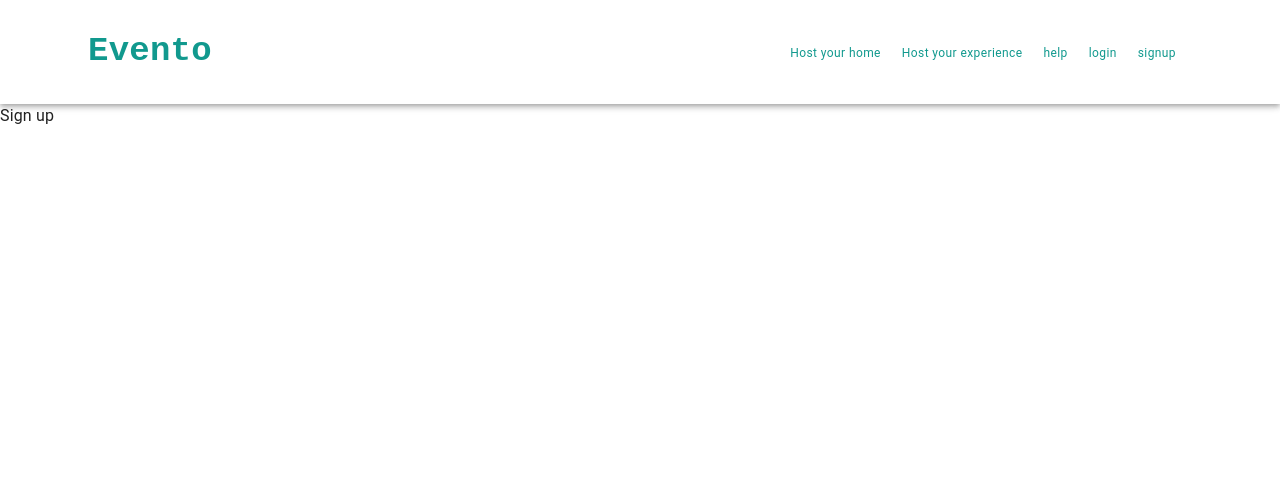
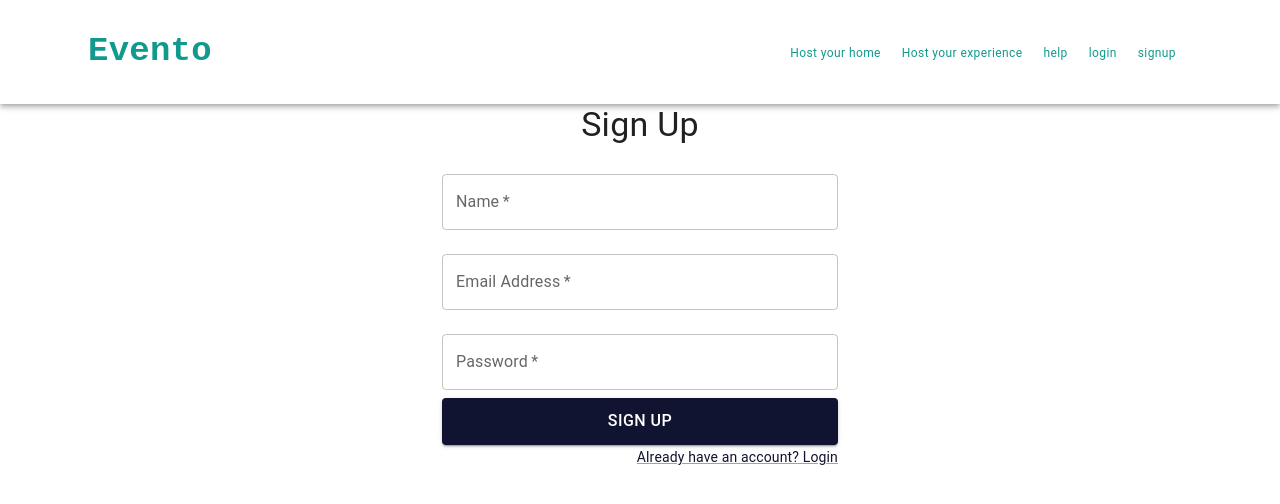
Before and after one commit to Anikroy7/evento-app, a React (Vite) app: page /signup in a window 1280 px wide. Shown: the top 504 px of the page. Built offline with nearby package versions, Linux system fonts and the light colour scheme.

Commit message:
signup and login page implement

```diff
--- a/src/Components/Navbar/Navbar.jsx
+++ b/src/Components/Navbar/Navbar.jsx
@@ -140,7 +140,7 @@ function Navbar() {
 
                     <Box sx={{ display: { xs: 'none', md: 'flex', } }}>
                         {pages.map(({ name, to }) => (
-                            <MuiLink component={ReactRouterLink} sx={{
+                            <MuiLink key={name} component={ReactRouterLink} sx={{
                                 marginLeft: '5px', color: '#11998e', display: 'block', marginRight: 2, fontWeight: "500",
                                 textDecoration: 'none',
                                 '&:hover': {
--- /dev/null
+++ b/src/hooks/useFrormData.js
@@ -0,0 +1,17 @@
+import { useState } from "react";
+
+const useFormData = () => {
+    const [formState, setFormState] = useState({})
+
+    //update form state
+    const updateFormState = (e) => {
+        e.preventDefault();
+        setFormState({
+            ...formState,
+            [e.target.name]: e.target.value
+        })
+    }
+    return { formState, updateFormState }
+}
+
+export default useFormData;
--- a/src/pages/auth/Login.jsx
+++ b/src/pages/auth/Login.jsx
@@ -1,11 +1,69 @@
-import React from 'react';
+import { Link as RouterLink } from 'react-router-dom';
+import {
+    TextField,
+    Button,
+    Container,
+    Typography,
+    Link as MuiLink
+} from '@mui/material';
+import useFormData from '../../hooks/useFrormData';
 
 const Login = () => {
+
+    const { formState, updateFormState } = useFormData();
+
+
+    // handle submit
+    const handleSubmit = (e) => {
+        e.preventDefault()
+        console.log(formState);
+    }
     return (
-        <div>
-            Login
-        </div>
+        <Container maxWidth="xs">
+            <Typography variant="h4" align="center" gutterBottom>
+                Login
+            </Typography>
+            <form onSubmit={handleSubmit}>
+                <TextField
+                    label="Email Address"
+                    variant="outlined"
+                    margin="normal"
+                    fullWidth
+                    onChange={updateFormState}
+                    required
+                    name='email'
+                />
+                <TextField
+                    label="Password"
+                    variant="outlined"
+                    margin="normal"
+                    fullWidth
+                    type="password"
+                    onChange={updateFormState}
+                    required
+                    name='password'
+                />
+                <Button
+                    type="submit"
+                    variant="contained"
+                    color="primary"
+                    fullWidth
+                >
+                    Login
+                </Button>
+            </form>
+            <Typography align="center" mt={2}>
+                <MuiLink href="#" variant="body2">
+                    Forgot Password?
+                </MuiLink>
+            </Typography>
+            <Typography align="center" mt={2}>
+                <MuiLink to="/signup" component={RouterLink} variant="body2">
+                    Don't have an account? Sign up
+                </MuiLink>
+            </Typography>
+        </Container>
     );
-};
+}
 
 export default Login;
--- a/src/pages/auth/Signup.jsx
+++ b/src/pages/auth/Signup.jsx
@@ -1,11 +1,75 @@
-import React from 'react';
+import { Link as RouterLink } from 'react-router-dom';
+import {
+    TextField,
+    Button,
+    Container,
+    Typography,
+    Link as MuiLink,
+    Grid
+} from '@mui/material';
+import useFormData from '../../hooks/useFrormData';
 
-const Signup = () => {
+const SignUp = () => {
+    const { formState, updateFormState } = useFormData();
+
+
+    // handle submit
+    const handleSubmit = (e) => {
+        e.preventDefault()
+        console.log(formState);
+    }
     return (
-        <div>
-            Sign up
-        </div>
+        <Container maxWidth="xs">
+            <Typography variant="h4" align="center" gutterBottom>
+                Sign Up
+            </Typography>
+            <form onSubmit={handleSubmit}>
+                <TextField
+                    label="Name"
+                    variant="outlined"
+                    margin="normal"
+                    fullWidth
+                    required
+                    onChange={updateFormState}
+                    name={"name"}
+                />
+                <TextField
+                    label="Email Address"
+                    variant="outlined"
+                    margin="normal"
+                    fullWidth
+                    onChange={updateFormState}
+                    required
+                    name={"email"}
+                />
+                <TextField
+                    label="Password"
+                    variant="outlined"
+                    margin="normal"
+                    fullWidth
+                    type="password"
+                    onChange={updateFormState}
+                    required
+                    name='password'
+                />
+                <Button
+                    type="submit"
+                    variant="contained"
+                    color="primary"
+                    fullWidth
+                >
+                    Sign Up
+                </Button>
+            </form>
+            <Grid container justifyContent="flex-end">
+                <Grid item>
+                    <MuiLink to="/login" component={RouterLink} variant="body2">
+                        Already have an account? Login
+                    </MuiLink>
+                </Grid>
+            </Grid>
+        </Container >
     );
-};
+}
 
-export default Signup;
+export default SignUp;
```
